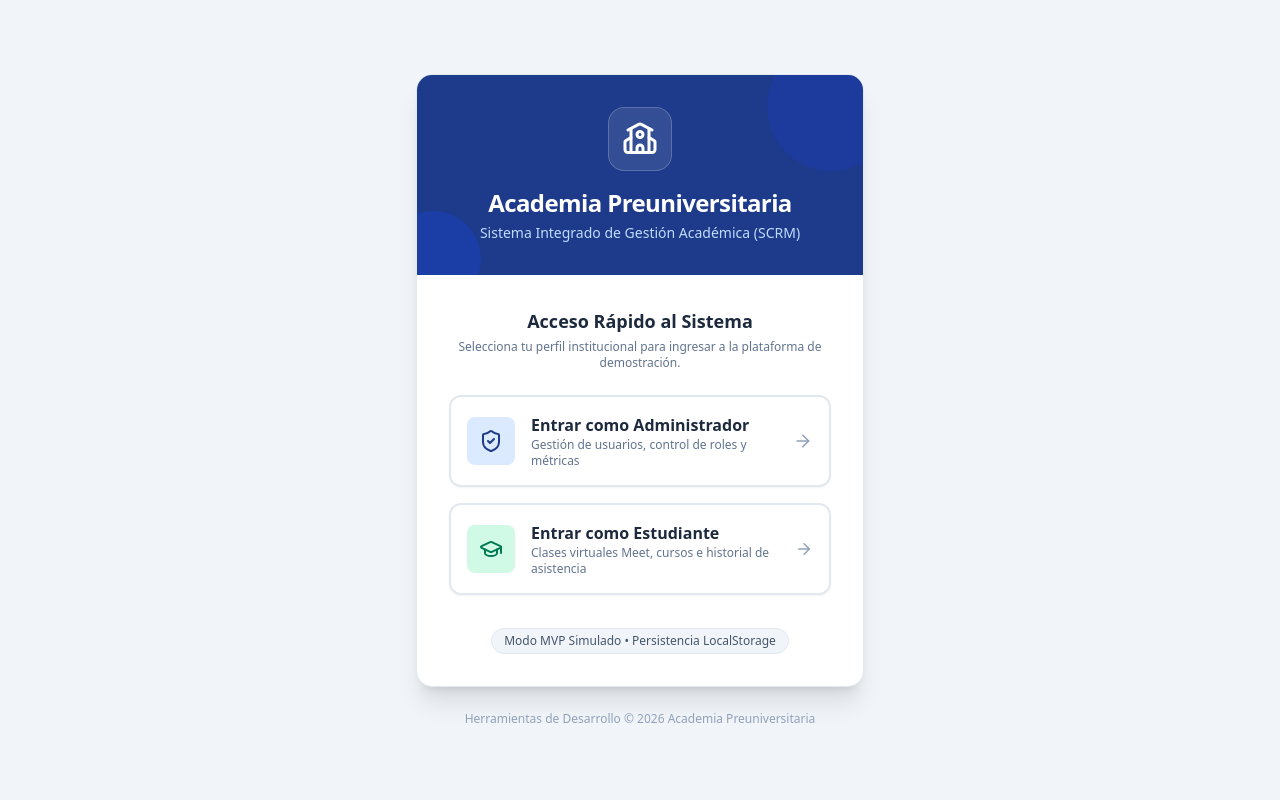
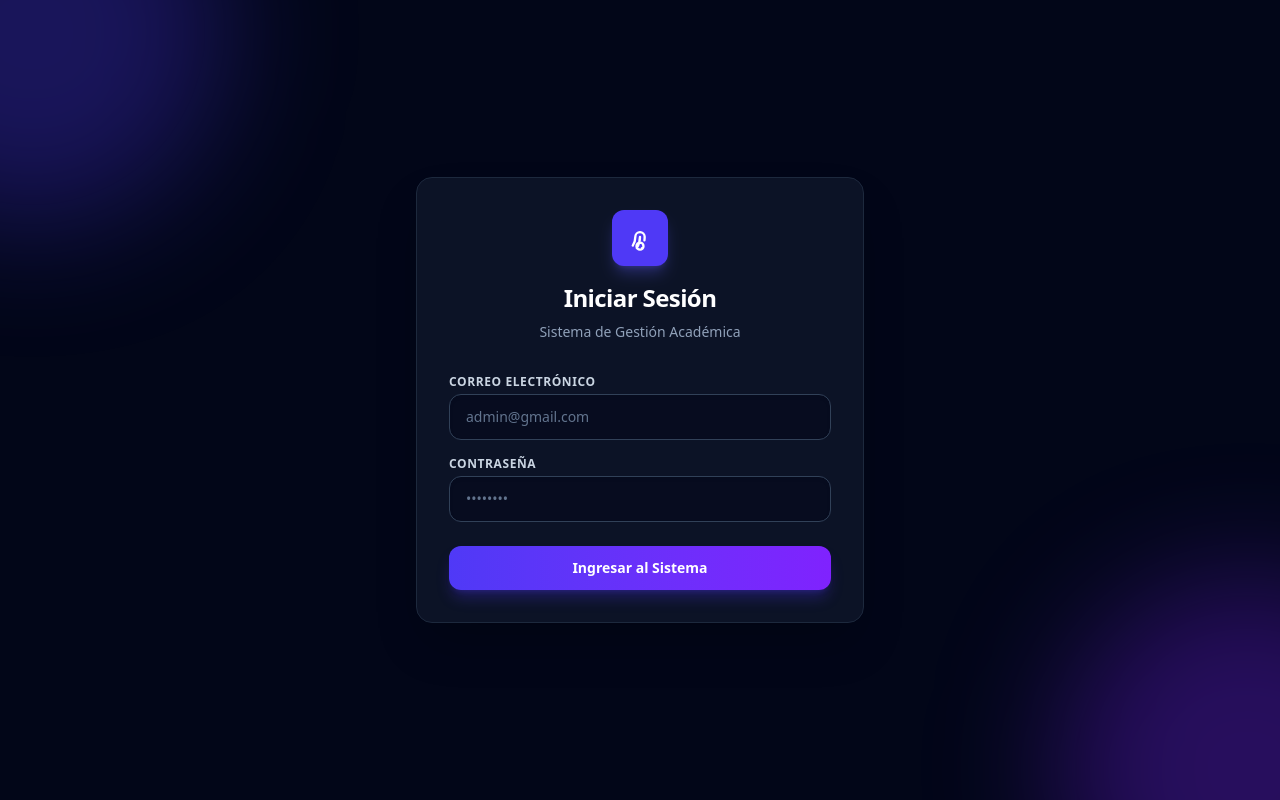
Before and after one commit to VegaHidalgoLincolnJhoel/Front-ProyectoFinal, a React (Vite) app: page /login in a window 1280 px wide. Built offline with nearby package versions, Linux system fonts and the light colour scheme.

Commit message:
Cambio del login, eliminacion de secciones

```diff
--- a/src/data/db.json
+++ b/src/data/db.json
@@ -6,11 +6,12 @@
       "nombres": "Roberto Carlos",
       "dni": "41235678",
       "fechaNacimiento": "1988-11-05",
-      "correo": "r.morales@academia.edu.pe",
+      "correo": "admin@gmail.com",
+      "password": "admin123",
       "celular": "998877665",
       "carreraObjetivo": "Dirección Académica",
       "cicloVirtual": "Turno Mañana / Tarde",
-      "rol": "Admin",
+      "rol": "admin",
       "estado": "Activo"
     },
     {
@@ -20,10 +21,11 @@
       "dni": "45678912",
       "fechaNacimiento": "1990-03-12",
       "correo": "c.herrera@academia.edu.pe",
+      "password": "docente123",
       "celular": "976543210",
       "carreraObjetivo": "Cátedra de Álgebra",
       "cicloVirtual": "Todos los ciclos",
-      "rol": "Docente",
+      "rol": "docente",
       "estado": "Activo"
     },
     {
@@ -33,10 +35,11 @@
       "dni": "48923104",
       "fechaNacimiento": "1985-09-18",
       "correo": "m.paredes@academia.edu.pe",
+      "password": "docente123",
       "celular": "965412389",
       "carreraObjetivo": "Cátedra de Física",
       "cicloVirtual": "Todos los ciclos",
-      "rol": "Docente",
+      "rol": "docente",
       "estado": "Activo"
     },
     {
@@ -46,10 +49,11 @@
       "dni": "43219876",
       "fechaNacimiento": "1992-07-25",
       "correo": "e.torres@academia.edu.pe",
+      "password": "docente123",
       "celular": "934567890",
       "carreraObjetivo": "Cátedra de Biología",
       "cicloVirtual": "Todos los ciclos",
-      "rol": "Docente",
+      "rol": "docente",
       "estado": "Activo"
     },
     {
@@ -58,11 +62,12 @@
       "nombres": "Juan Carlos",
       "dni": "74839201",
       "fechaNacimiento": "2005-04-15",
-      "correo": "j.flores@academia.edu.pe",
+      "correo": "estudiante@gmail.com",
+      "password": "estudiante123",
       "celular": "987654321",
       "carreraObjetivo": "Medicina Humana (UNMSM)",
       "cicloVirtual": "123ABC",
-      "rol": "Estudiante",
+      "rol": "estudiante",
       "estado": "Activo"
     },
     {
@@ -72,10 +77,11 @@
       "dni": "76543210",
       "fechaNacimiento": "2006-08-22",
       "correo": "v.quispe@academia.edu.pe",
+      "password": "estudiante123",
       "celular": "912345678",
       "carreraObjetivo": "Ing. de Sistemas (UNI)",
       "cicloVirtual": "123ABC",
-      "rol": "Estudiante",
+      "rol": "estudiante",
       "estado": "Activo"
     },
     {
@@ -85,10 +91,11 @@
       "dni": "73214569",
       "fechaNacimiento": "2006-05-10",
       "correo": "l.gomez@academia.edu.pe",
+      "password": "estudiante123",
       "celular": "945612378",
       "carreraObjetivo": "Derecho (PUCP)",
       "cicloVirtual": "123ABC",
-      "rol": "Estudiante",
+      "rol": "estudiante",
       "estado": "Activo"
     }
   ],
@@ -116,8 +123,6 @@
   "courses": [
     {
       "id": "CRS-001",
-      "codigo": "MAT-101",
-      "aula": "AULA A-101",
       "asignatura": "Álgebra y Funciones",
       "area": "Ciencias Exactas (UNI / SM)",
       "docente": "Prof. Carmen Rosa Herrera",
@@ -129,8 +134,6 @@
     },
     {
       "id": "CRS-002",
-      "codigo": "FIS-202",
-      "aula": "AULA B-204",
       "asignatura": "Física Fundamental",
       "area": "Ciencias Exactas (UNI)",
       "docente": "Prof. Miguel Ángel Paredes",
@@ -142,8 +145,6 @@
     },
     {
       "id": "CRS-003",
-      "codigo": "BIO-301",
-      "aula": "AULA C-302",
       "asignatura": "Biología y Anatomía",
       "area": "Ciencias Médicas (UNMSM)",
       "docente": "Dra. Elena Sofía Torres",
--- a/src/pages/Login.jsx
+++ b/src/pages/Login.jsx
@@ -1,107 +1,90 @@
-import React from "react";
-import { useNavigate } from "react-router-dom";
-import { ShieldCheck, GraduationCap, School, ArrowRight } from "lucide-react";
+import React, { useState } from 'react';
+import { useNavigate } from 'react-router-dom';
+import dbData from '../data/db.json';
 
 export default function Login() {
+  const [email, setEmail] = useState('');
+  const [password, setPassword] = useState('');
   const navigate = useNavigate();
 
-  const handleLogin = (role) => {
-    localStorage.setItem("userRole", role);
-    if (role === "admin") {
-      localStorage.setItem("userName", "Roberto Morales");
-      localStorage.setItem("userEmail", "r.morales@academia.edu.pe");
-      navigate("/admin/usuarios");
+  const handleLogin = (e) => {
+    e.preventDefault();
+
+    const foundUser = dbData.users.find(
+      (u) => u.correo === email && u.password === password
+    );
+
+    if (foundUser) {
+      const userRoleLower = foundUser.rol.toLowerCase();
+      localStorage.setItem('userRole', userRoleLower);
+      localStorage.setItem('userName', `${foundUser.nombres} ${foundUser.apellidos}`);
+
+      if (userRoleLower === 'admin') {
+        navigate('/admin/usuarios');
+      } else if (userRoleLower === 'estudiante') {
+        navigate('/estudiante/panel');
+      } else {
+        alert('Rol no autorizado para esta vista.');
+      }
     } else {
-      localStorage.setItem("userName", "Juan Carlos Flores");
-      localStorage.setItem("userEmail", "j.flores@academia.edu.pe");
-      navigate("/estudiante/panel");
+      alert('Correo o contraseña incorrectos.');
     }
   };
 
   return (
-    <div className="min-h-screen bg-slate-100 flex flex-col justify-center items-center p-4">
-      {/* Contenedor principal de Login */}
-      <div className="w-full max-w-md bg-white rounded-2xl shadow-xl border border-slate-200 overflow-hidden">
-        {/* Cabecera institucional */}
-        <div className="bg-[#1E3A8A] text-white p-8 text-center relative overflow-hidden">
-          <div className="absolute -right-8 -top-8 w-32 h-32 bg-blue-800 rounded-full opacity-40 pointer-events-none" />
-          <div className="absolute -left-8 -bottom-8 w-24 h-24 bg-blue-700 rounded-full opacity-30 pointer-events-none" />
+    <div className="relative flex min-h-screen items-center justify-center overflow-hidden bg-slate-950 px-4">
+      {/* Elementos decorativos de fondo con degradados difuminados */}
+      <div className="absolute -top-40 -left-40 h-96 w-96 rounded-full bg-indigo-600/30 blur-3xl"></div>
+      <div className="absolute -bottom-40 -right-40 h-96 w-96 rounded-full bg-violet-600/30 blur-3xl"></div>
 
-          <div className="inline-flex items-center justify-center w-16 h-16 bg-white/10 rounded-2xl mb-4 backdrop-blur-xs border border-white/20">
-            <School className="w-9 h-9 text-white" />
+      {/* Tarjeta de Login principal */}
+      <div className="relative w-full max-w-md space-y-8 rounded-2xl border border-slate-800 bg-slate-900/80 p-8 shadow-2xl backdrop-blur-xl">
+        <div className="text-center">
+          <div className="mx-auto mb-4 flex h-14 w-14 items-center justify-center rounded-xl bg-indigo-600 text-white shadow-lg shadow-indigo-500/30">
+            <svg className="h-7 w-7" fill="none" viewBox="0 0 24 24" stroke="currentColor">
+              <path strokeLinecap="round" strokeLinejoin="round" strokeWidth="2" d="M12 11c0 3.517-1.009 6.799-2.753 9.571m-3.44-2.04l.054-.09A13.916 13.916 0 008 11a4 4 0 118 0c0 1.017-.07 2.019-.203 3m-2.115 6.848l.015-.04M15 19a3 3 0 11-6 0 3 3 0 016 0z" />
+            </svg>
           </div>
-          <h1 className="text-2xl font-bold tracking-tight">Academia Preuniversitaria</h1>
-          <p className="text-blue-200 text-sm mt-1">
-            Sistema Integrado de Gestión Académica (SCRM)
-          </p>
+          <h2 className="text-2xl font-bold tracking-tight text-white">Iniciar Sesión</h2>
+          <p className="mt-2 text-sm text-slate-400">Sistema de Gestión Académica</p>
         </div>
 
-        {/* Cuerpo del Login */}
-        <div className="p-8 space-y-6">
-          <div className="text-center">
-            <h2 className="text-lg font-semibold text-slate-800">
-              Acceso Rápido al Sistema
-            </h2>
-            <p className="text-xs text-slate-500 mt-1">
-              Selecciona tu perfil institucional para ingresar a la plataforma de demostración.
-            </p>
+        <form className="mt-8 space-y-6" onSubmit={handleLogin}>
+          <div className="space-y-4">
+            <div>
+              <label className="block text-xs font-semibold uppercase tracking-wider text-slate-300">Correo Electrónico</label>
+              <input
+                type="email"
+                required
+                value={email}
+                onChange={(e) => setEmail(e.target.value)}
+                placeholder="admin@gmail.com"
+                className="mt-1 block w-full rounded-xl border border-slate-700 bg-slate-950/50 px-4 py-3 text-white placeholder-slate-500 shadow-inner focus:border-indigo-500 focus:outline-none focus:ring-2 focus:ring-indigo-500/50 sm:text-sm"
+              />
+            </div>
+            <div>
+              <label className="block text-xs font-semibold uppercase tracking-wider text-slate-300">Contraseña</label>
+              <input
+                type="password"
+                required
+                value={password}
+                onChange={(e) => setPassword(e.target.value)}
+                placeholder="••••••••"
+                className="mt-1 block w-full rounded-xl border border-slate-700 bg-slate-950/50 px-4 py-3 text-white placeholder-slate-500 shadow-inner focus:border-indigo-500 focus:outline-none focus:ring-2 focus:ring-indigo-500/50 sm:text-sm"
+              />
+            </div>
           </div>
 
-          <div className="space-y-4">
-            {/* Opción 1: Administrador */}
+          <div>
             <button
-              onClick={() => handleLogin("admin")}
-              className="w-full group flex items-center justify-between p-4 rounded-xl border-2 border-slate-200 hover:border-[#1E3A8A] hover:bg-blue-50/50 transition-all duration-200 text-left cursor-pointer shadow-xs hover:shadow-md"
+              type="submit"
+              className="w-full rounded-xl bg-gradient-to-r from-indigo-600 to-violet-600 px-4 py-3 text-sm font-semibold text-white shadow-lg shadow-indigo-600/30 transition-all duration-200 hover:from-indigo-500 hover:to-violet-500 focus:outline-none focus:ring-2 focus:ring-indigo-500 focus:ring-offset-2 focus:ring-offset-slate-900"
             >
-              <div className="flex items-center space-x-4">
-                <div className="p-3 bg-blue-100 rounded-lg text-[#1E3A8A] group-hover:bg-[#1E3A8A] group-hover:text-white transition-colors">
-                  <ShieldCheck className="w-6 h-6" />
-                </div>
-                <div>
-                  <div className="font-bold text-slate-800 group-hover:text-[#1E3A8A] text-sm md:text-base">
-                    Entrar como Administrador
-                  </div>
-                  <div className="text-xs text-slate-500">
-                    Gestión de usuarios, control de roles y métricas
-                  </div>
-                </div>
-              </div>
-              <ArrowRight className="w-5 h-5 text-slate-400 group-hover:text-[#1E3A8A] group-hover:translate-x-1 transition-all" />
-            </button>
-
-            {/* Opción 2: Estudiante */}
-            <button
-              onClick={() => handleLogin("estudiante")}
-              className="w-full group flex items-center justify-between p-4 rounded-xl border-2 border-slate-200 hover:border-emerald-600 hover:bg-emerald-50/50 transition-all duration-200 text-left cursor-pointer shadow-xs hover:shadow-md"
-            >
-              <div className="flex items-center space-x-4">
-                <div className="p-3 bg-emerald-100 rounded-lg text-emerald-700 group-hover:bg-emerald-600 group-hover:text-white transition-colors">
-                  <GraduationCap className="w-6 h-6" />
-                </div>
-                <div>
-                  <div className="font-bold text-slate-800 group-hover:text-emerald-700 text-sm md:text-base">
-                    Entrar como Estudiante
-                  </div>
-                  <div className="text-xs text-slate-500">
-                    Clases virtuales Meet, cursos e historial de asistencia
-                  </div>
-                </div>
-              </div>
-              <ArrowRight className="w-5 h-5 text-slate-400 group-hover:text-emerald-600 group-hover:translate-x-1 transition-all" />
+              Ingresar al Sistema
             </button>
           </div>
-
-          <div className="pt-2 text-center">
-            <span className="inline-flex items-center px-3 py-1 rounded-full text-xs font-medium bg-slate-100 text-slate-600 border border-slate-200">
-              Modo MVP Simulado • Persistencia LocalStorage
-            </span>
-          </div>
-        </div>
+        </form>
       </div>
-
-      <p className="text-xs text-slate-400 mt-6 text-center">
-        Herramientas de Desarrollo © 2026 Academia Preuniversitaria
-      </p>
     </div>
   );
 }
--- a/src/pages/admin/HorariosSalonesPage.jsx
+++ b/src/pages/admin/HorariosSalonesPage.jsx
@@ -1,27 +1,26 @@
 import React, { useState, useEffect } from "react";
-import { Clock, Users, GraduationCap, MapPin, Calendar, Layers } from "lucide-react";
-import { sectionService, userService } from "../../services/api";
+import { Clock, Users, GraduationCap, MapPin, Calendar, Layers, Video } from "lucide-react";
+import useCurse from "../../hooks/useCurse";
+import { userService } from "../../services/api";
 
 export default function HorariosSalonesPage() {
-  const [secciones, setSecciones] = useState([]);
+  const { courses: initialCourses } = useCurse();
+  const [coursesList, setCoursesList] = useState([]);
   const [usuarios, setUsuarios] = useState([]);
 
   useEffect(() => {
-    // Cargamos secciones y usuarios desde los servicios locales
-    const dataSecciones = sectionService.getSections();
+    if (initialCourses && initialCourses.length > 0) {
+      setCoursesList(initialCourses);
+    }
     const dataUsuarios = userService.getUsers();
-    setSecciones(dataSecciones);
     setUsuarios(dataUsuarios);
-  }, []);
+  }, [initialCourses]);
 
-  // Filtrar usuarios por rol y sección/ciclo virtual
   const getDocentes = () => usuarios.filter((u) => u.rol === "Docente");
 
-  const getEstudiantesPorSeccion = (nombreSeccion) => {
-    return usuarios.filter(
-      (u) => u.rol === "Estudiante" && u.cicloVirtual === nombreSeccion
-    );
-  };
+  // Como ya no existen secciones, filtramos o asignamos estudiantes generales si lo deseas,
+  // o agrupamos directamente por curso. Aquí mostramos los estudiantes de forma general o por área si aplica.
+  const getEstudiantes = () => usuarios.filter((u) => u.rol === "Estudiante");
 
   return (
     <div className="space-y-6">
@@ -33,94 +32,88 @@ export default function HorariosSalonesPage() {
             Horarios, Salones y Distribución Académica
           </h2>
           <p className="text-xs text-slate-500 mt-1">
-            Visualización de turnos, aulas asignadas, plana docente y alumnos matriculados por sección virtual.
+            Visualización de turnos, aulas asignadas, plana docente y cursos virtuales activos.
           </p>
         </div>
         <div className="flex items-center gap-2 bg-blue-50 text-[#1E3A8A] px-3.5 py-2 rounded-xl text-xs font-semibold">
           <Layers className="w-4 h-4" />
-          <span>{secciones.length} Secciones Activas</span>
+          <span>{coursesList.length} Cursos Activos</span>
         </div>
       </div>
 
-      {/* Listado de Secciones / Salones */}
+      {/* Listado de Cursos */}
       <div className="grid grid-cols-1 gap-6">
-        {secciones.length > 0 ? (
-          secciones.map((sec, index) => {
-            const estudiantesSeccion = getEstudiantesPorSeccion(sec.nombre);
+        {coursesList.length > 0 ? (
+          coursesList.map((curso, index) => {
             const docentes = getDocentes();
+            const estudiantes = getEstudiantes();
 
             return (
               <div
-                key={sec.id || index}
+                key={curso.id || index}
                 className="bg-white rounded-2xl shadow-sm border border-slate-100 overflow-hidden transition-all hover:shadow-md"
               >
-                {/* Cabecera de la Sección */}
+                {/* Cabecera del Curso */}
                 <div className="bg-slate-50 px-6 py-4 border-b border-slate-100 flex flex-wrap items-center justify-between gap-4">
                   <div className="flex items-center space-x-3">
                     <div className="p-2.5 bg-[#1E3A8A] text-white rounded-xl shadow-xs">
-                      <Layers className="w-5 h-5" />
+                      <Calendar className="w-5 h-5" />
                     </div>
                     <div>
                       <h3 className="text-sm font-bold text-slate-800">
-                        {sec.nombre}
+                        {curso.asignatura}
                       </h3>
                       <p className="text-[11px] text-slate-500 flex items-center gap-2 mt-0.5">
                         <span className="flex items-center gap-1">
-                          <Clock className="w-3.5 h-3.5 text-slate-400" /> Turno: Mañana / Tarde
+                          <Clock className="w-3.5 h-3.5 text-slate-400" /> {curso.horario}
                         </span>
                         <span>•</span>
                         <span className="flex items-center gap-1">
-                          <MapPin className="w-3.5 h-3.5 text-slate-400" /> Aula Virtual 0{index + 1}
+                          <MapPin className="w-3.5 h-3.5 text-slate-400" /> {curso.area}
                         </span>
                       </p>
                     </div>
                   </div>
 
                   <div className="flex items-center gap-2">
-                    <span className="px-3 py-1 bg-emerald-50 text-emerald-700 text-[11px] font-bold rounded-lg border border-emerald-100">
-                      {estudiantesSeccion.length} Alumnos Matriculados
+                    <span className="px-3 py-1 bg-emerald-50 text-emerald-700 text-[11px] font-bold rounded-lg border border-emerald-100 flex items-center gap-1.5">
+                      <Video className="w-3.5 h-3.5" />
+                      {curso.sala}
                     </span>
                   </div>
                 </div>
 
-                {/* Contenido: Docentes y Alumnos */}
+                {/* Contenido: Docente del Curso y Alumnos */}
                 <div className="p-6 grid grid-cols-1 md:grid-cols-2 gap-6">
 
-                  {/* Columna de Docentes Asignados */}
+                  {/* Columna de Docente Titular */}
                   <div className="space-y-3">
                     <h4 className="text-xs font-bold text-slate-400 uppercase tracking-wider flex items-center gap-1.5">
                       <GraduationCap className="w-4 h-4 text-amber-600" />
-                      Plana Docente Asignada
+                      Docente Titular
                     </h4>
-                    <div className="space-y-2 max-h-48 overflow-y-auto pr-1">
-                      {docentes.map((doc) => (
-                        <div
-                          key={doc.id}
-                          className="flex items-center justify-between p-3 bg-slate-50/80 border border-slate-100 rounded-xl"
-                        >
+                    <div className="p-3 bg-slate-50/80 border border-slate-100 rounded-xl flex items-center justify-between">
                       <div>
                         <p className="text-xs font-bold text-slate-700">
-                              {doc.apellidos}, {doc.nombres}
+                          {curso.docente}
                         </p>
-                            <p className="text-[11px] text-slate-500">{doc.carreraObjetivo}</p>
+                        <p className="text-[11px] text-slate-500">Asignado a la materia</p>
                       </div>
                       <span className="text-[10px] bg-amber-50 text-amber-700 font-semibold px-2 py-0.5 rounded border border-amber-100">
-                            Docente
+                        Titular
                       </span>
-                        </div>
-                      ))}
                     </div>
                   </div>
 
-                  {/* Columna de Alumnos en la Sección */}
+                  {/* Columna de Alumnos Matriculados (General / Referencial) */}
                   <div className="space-y-3">
                     <h4 className="text-xs font-bold text-slate-400 uppercase tracking-wider flex items-center gap-1.5">
                       <Users className="w-4 h-4 text-blue-600" />
-                      Alumnos en esta Sección ({estudiantesSeccion.length})
+                      Alumnos Registrados ({estudiantes.length})
                     </h4>
                     <div className="space-y-2 max-h-48 overflow-y-auto pr-1">
-                      {estudiantesSeccion.length > 0 ? (
-                        estudiantesSeccion.map((est) => (
+                      {estudiantes.length > 0 ? (
+                        estudiantes.slice(0, 4).map((est) => (
                           <div
                             key={est.id}
                             className="flex items-center justify-between p-3 bg-slate-50/80 border border-slate-100 rounded-xl"
@@ -138,7 +131,7 @@ export default function HorariosSalonesPage() {
                         ))
                       ) : (
                         <div className="p-6 text-center border border-dashed border-slate-200 rounded-xl">
-                          <p className="text-xs text-slate-400">No hay alumnos matriculados en esta sección.</p>
+                          <p className="text-xs text-slate-400">No hay alumnos registrados.</p>
                         </div>
                       )}
                     </div>
@@ -150,7 +143,7 @@ export default function HorariosSalonesPage() {
           })
         ) : (
           <div className="p-12 text-center bg-white rounded-2xl border border-slate-100">
-            <p className="text-xs text-slate-400">No hay secciones registradas para mostrar horarios ni salones.</p>
+            <p className="text-xs text-slate-400">No hay cursos registrados para mostrar horarios ni salones.</p>
           </div>
         )}
       </div>
```
Also changed, not shown: src/components/admin/SeccionesModal.jsx (deleted, +0 -180 lines), src/pages/admin/CursoPage.jsx (+13 -35 lines). Lines whose indentation alone changed are shown as unchanged.
